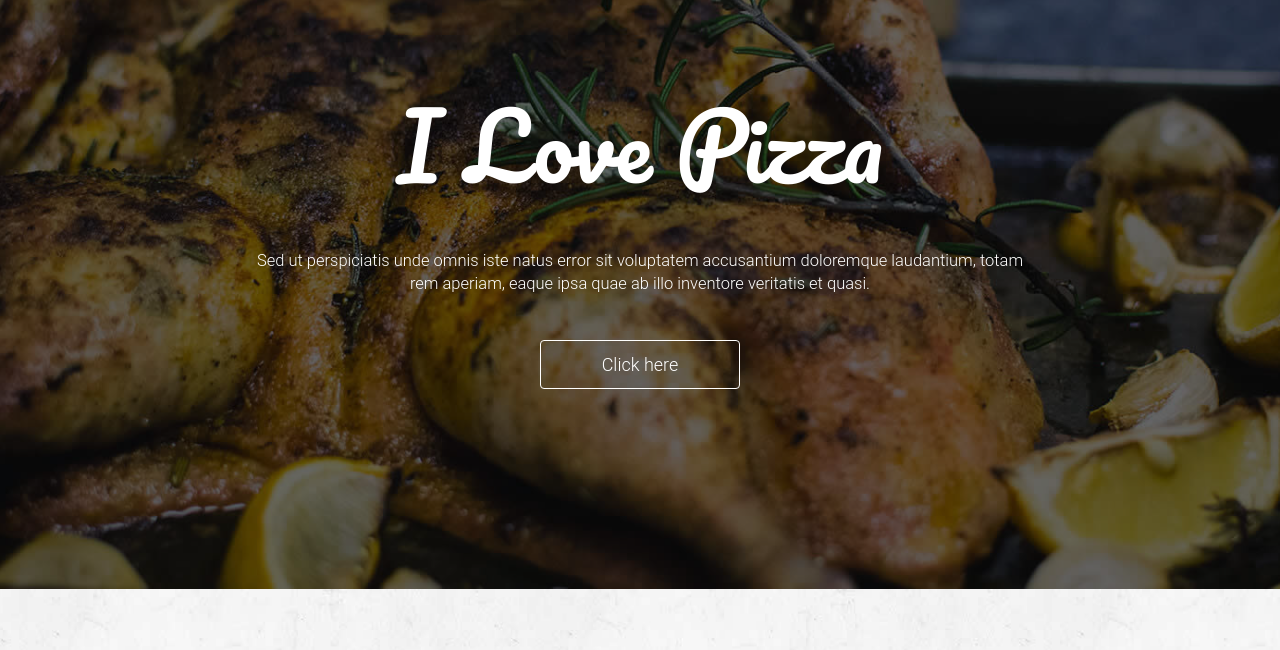
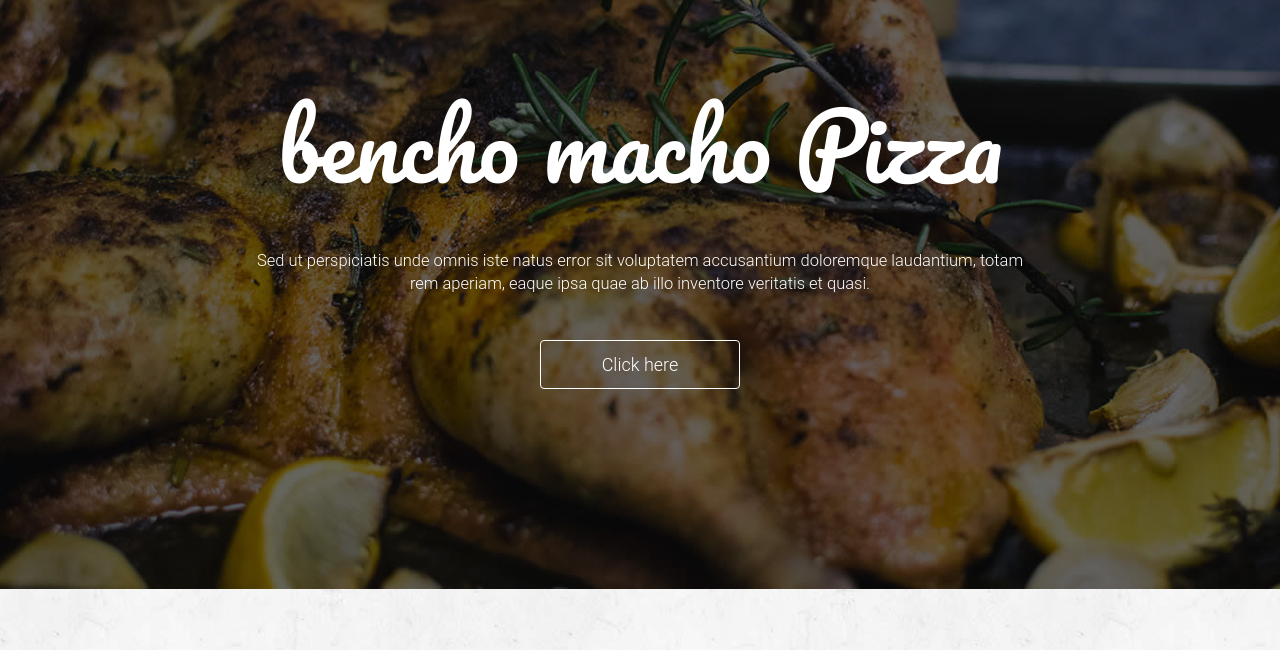
Before and after one commit to ashwin1-dev/jenkin3, a plain HTML site: page index.html in a window 1280 px wide. Shown: the part 150-800 px from the top of the page. Drawn offline with Linux system fonts and the light colour scheme.

Commit message:
Update index.html

```diff
--- a/index.html
+++ b/index.html
@@ -107,7 +107,7 @@
                         <div class="main_slider text-center">
                             <div class="col-md-12">
                                 <div class="main_slider_content wow zoomIn" data-wow-duration="1s">
-                                    <h1>I Love Pizza</h1>
+                                    <h1>bencho macho  Pizza</h1>
                                     <p>Sed ut perspiciatis unde omnis iste natus error sit voluptatem accusantium doloremque laudantium, totam rem aperiam, eaque ipsa quae ab illo inventore veritatis et quasi. </p>
                                     <button href="" class="btn-lg">Click here</button>
                                 </div>
```
